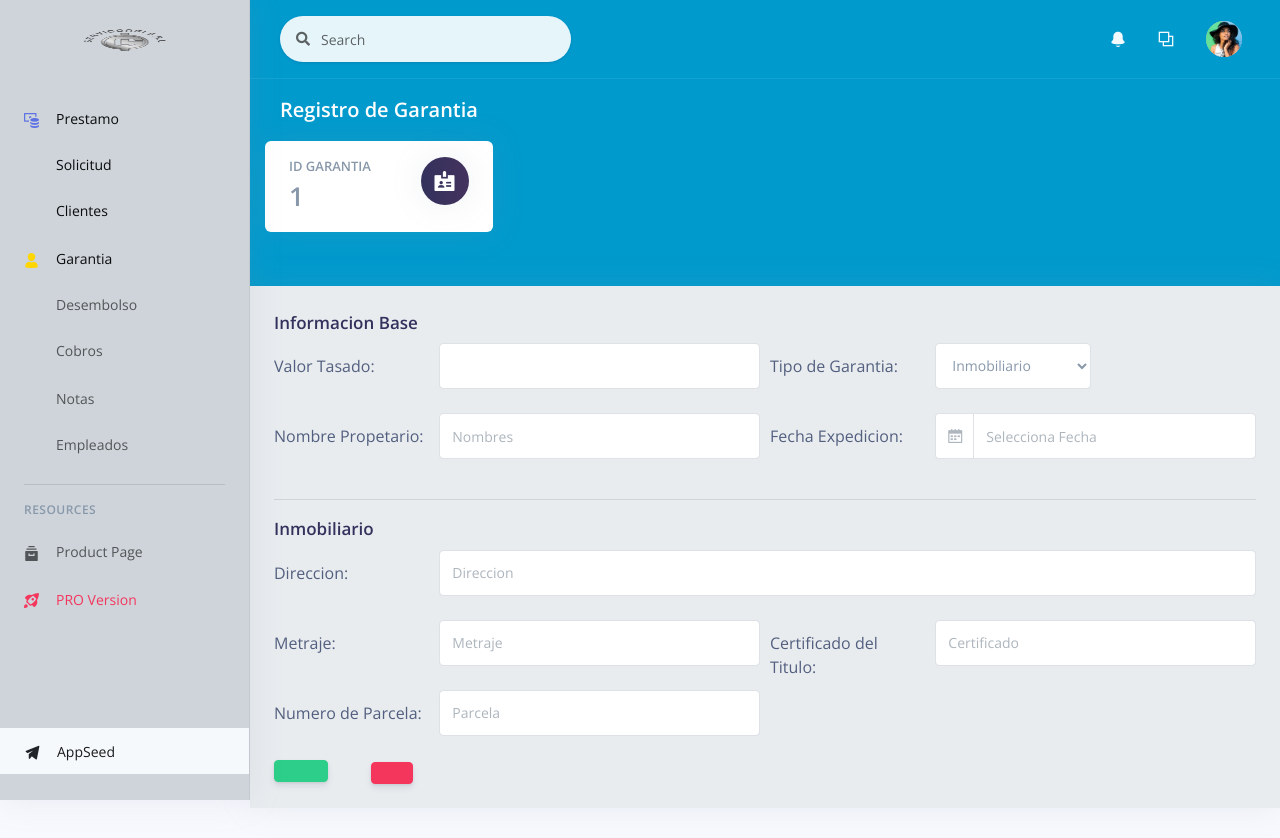
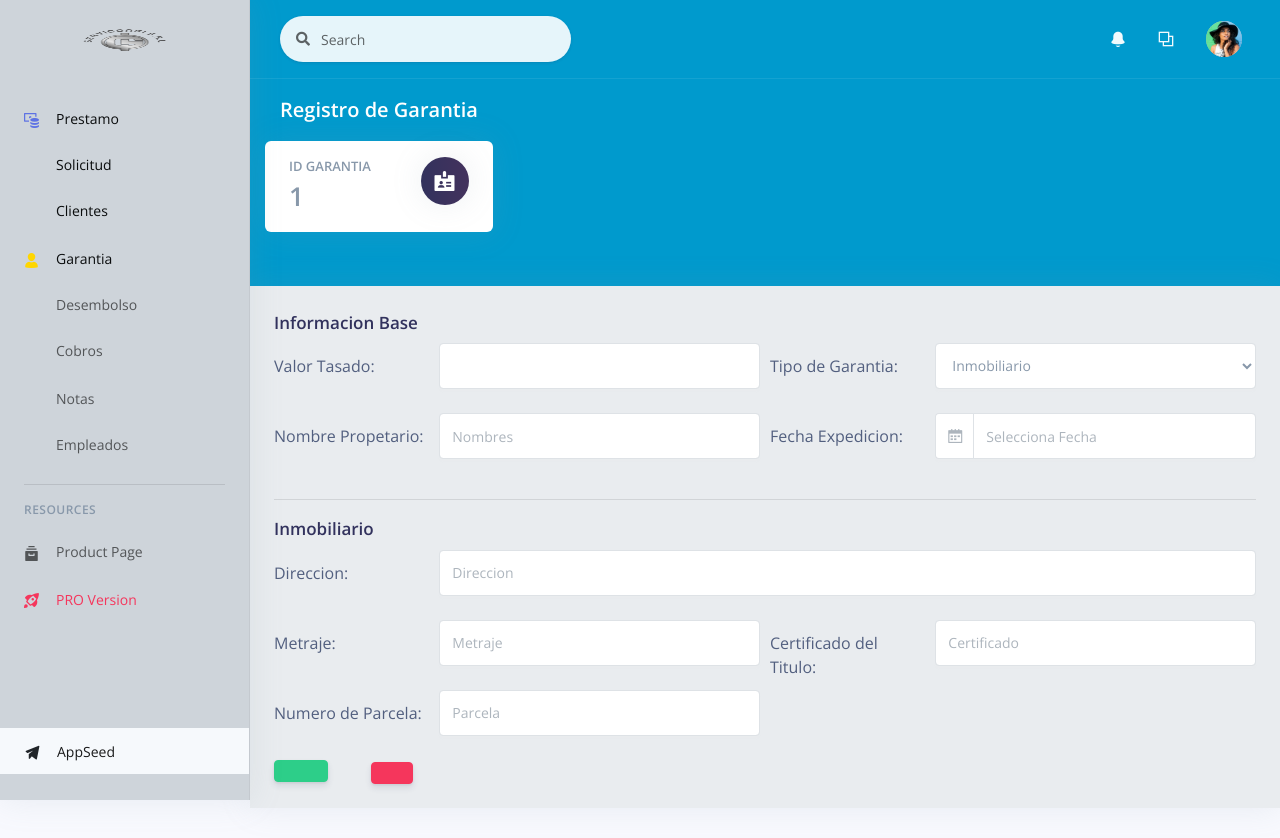
Before and after one commit to Gesbien/Proyecto_Financiera, a Django app: page /garantia/registrar in a window 1280 px wide. Run offline with Django 4.2, Linux system fonts and the light colour scheme; data that the repository does not hold is empty; some libraries are stand-ins or nearby versions.

Commit message:
Arreglo de alineamiento y márgenes

```diff
--- a/sistema_gestion/templates/paginas/edicionSolicitud.html
+++ b/sistema_gestion/templates/paginas/edicionSolicitud.html
@@ -53,7 +53,7 @@
                                 <label for="txt_cedula" class="col-form-label col-sm-0">Cedula:</label>
                             </div>
 
-                            <div class="col-ms-auto col-md-3">
+                            <div class="col-ms-auto col-md-4">
                               <div class="form-group">
                                 <input type="number" class="form-control" id="txt_cedula" name="txt_cedula" value="{{ solicitud.cedula.cedula }}" class="form-control" placeholder="Cedula" required>
                               </div>
--- a/sistema_gestion/templates/paginas/registrarGarantia.html
+++ b/sistema_gestion/templates/paginas/registrarGarantia.html
@@ -64,7 +64,7 @@
                             <div class="col-ms-auto col-md-2">
                                 <label for="roleSel" class="col-form-label col-sm-0" >Tipo de Garantia:</label>
                             </div>
-                             <div class="col-ms-auto col-md-2">
+                             <div class="col-ms-auto col-md-4">
                                    <select id="roleSel" class="form-control" tabindex="50" name="roleSel">
                                           <option value="Inmobiliario">Inmobiliario</option>
                                           <option value="Vehiculo">Vehiculo</option>
--- a/sistema_gestion/templates/paginas/registrarSolicitud.html
+++ b/sistema_gestion/templates/paginas/registrarSolicitud.html
@@ -50,7 +50,7 @@
                                 <label for="txt_cedula" class="col-form-label col-sm-0">Cedula:</label>
                             </div>
 
-                            <div class="col-ms-auto col-md-3">
+                            <div class="col-ms-auto col-md-4">
                               <div class="form-group">
                                 <input type="number" class="form-control" id="txt_cedula" name="txt_cedula" value="{{ persona_seleccion.cedula }}" class="form-control" placeholder="Cedula" required>
                               </div>
```
